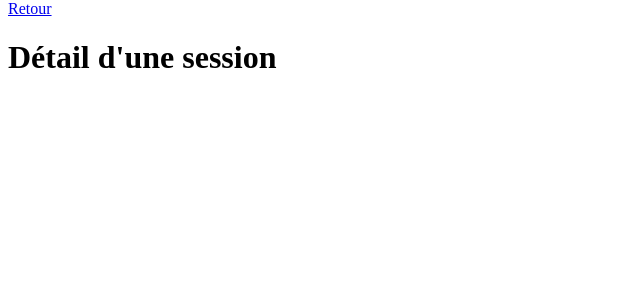
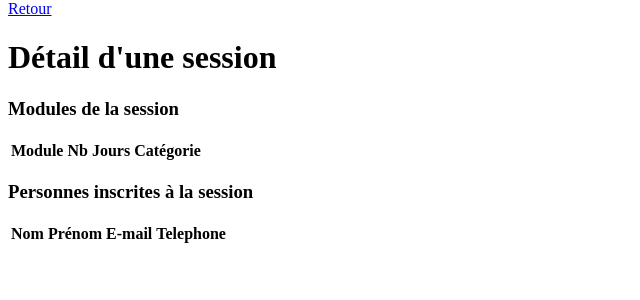
Before and after one commit to adiebate/GestionSession, a Symfony app: template templates/session/showOne.html.twig in a window 1280 px wide. Shown: the part 26-326 px from the top of the page, without its empty margins (0-640 px from the left). Run offline with Twig, Linux system fonts and the light colour scheme; the template is opened without the code that fills it, so the values that code supplies are empty; some libraries are stand-ins or nearby versions.

Commit message:
Syl20 - Stagiaire d'une session

```diff
--- a/src/Controller/SessionController.php
+++ b/src/Controller/SessionController.php
@@ -51,7 +51,6 @@ class SessionController extends AbstractController
             return $this->redirectToRoute('session_index');
         }
 
-
         return $this->render('session/formSession.html.twig', [
         'session_form' => $form->createView()
         ]);
--- a/src/Form/StagiaireFormType.php
+++ b/src/Form/StagiaireFormType.php
@@ -30,9 +30,9 @@ class StagiaireFormType extends AbstractType
             ])
 
             ->add('sexe',ChoiceType::class, array('choices' => array(
-                'Homme' => '1',
-                'Femme' => '2',
-                'Autre' => '3',
+                'Homme' => 'Homme',
+                'Femme' => 'Femme',
+                'Autre' => 'Autre',
                ),
             ))
 
--- a/templates/home/index.html.twig
+++ b/templates/home/index.html.twig
@@ -10,7 +10,7 @@
 
 <div>
     <a href="{{ path('session_index') }}">Gestion des Sessions</a>
-    <a href="{{ path('stagiare') }}">Gestion des Stagiaires</a>
+    <a href="{{ path('stagiaire_index') }}">Gestion des Stagiaires</a>
 </div>
 
 {% endblock %}
--- a/templates/session/showOne.html.twig
+++ b/templates/session/showOne.html.twig
@@ -13,27 +13,27 @@
 
     <h2>{{ session.intitule }}</h2>
 
-    {% if session %}
+    <h3>Modules de la session</h3>
     <table>
         <thead>
             <th>Module</th>
             <th>Nb Jours</th>
+            <th>Catégorie</th>
         </thead>
         {% for contenir in session.duree %}
 
         <tbody>
 
-                {# <tr>
-                    <td>
-                        {{ contenir.module.categorie.intitule }}
-                    </td>
-                </tr> #}
+
             <tr>
                 <td>
                     {{ contenir.module.intitule}}
                 </td>
                 <td>
                     {{ contenir.nbJours}}
+                </td>
+                <td>
+                    {{ contenir.module.categorie.intitule }}
                 </td>
             </tr>
         </tbody>
@@ -47,11 +47,28 @@
         {% endfor %}
     </table>
 
+    <h3>Personnes inscrites à la session</h3>
     <table>
-            {{ dump(session) }}
+        <thead>
+            <th>Nom Prénom</th>
+            <th>E-mail</th>
+            <th>Telephone</th>
+        </thead>
+        <tbody>
+        {% for inscrit in session.stagiaires %}
+
+            <tr>
+
+                <td><a href="{{ path('showOne_stagiaire', {'id':inscrit.id}) }}">{{ inscrit.nom }} {{ inscrit.prenom }}</a></td>
+
+                <td>{{ inscrit.mail }}</td>
+                <td>{{ inscrit.telephone }}</td>
+            </tr>
+
+        {% endfor %}
+        </tbody>
     </table>
 
-    {% endif %}
 
 
 
```
Lines whose indentation alone changed are shown as unchanged.
